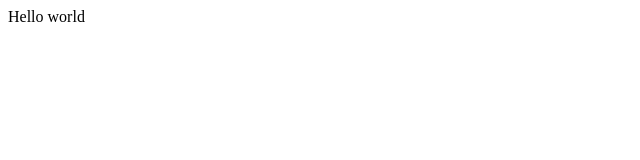
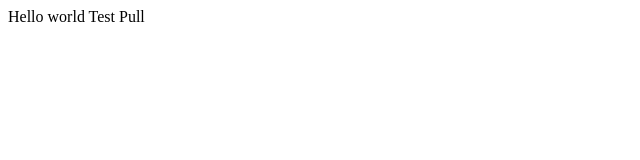
Before and after one commit to KitaNTT/AWS-Repository, a plain HTML site: page index.html in a window 1280 px wide. Shown: the full height of the page, 0-640 px from the left. Drawn offline with Linux system fonts and the light colour scheme.

Commit message:
Update index.html

```diff
--- a/index.html
+++ b/index.html
@@ -1 +1,2 @@
 <h> Hello world </h>
+<h> Test Pull </h>
```
